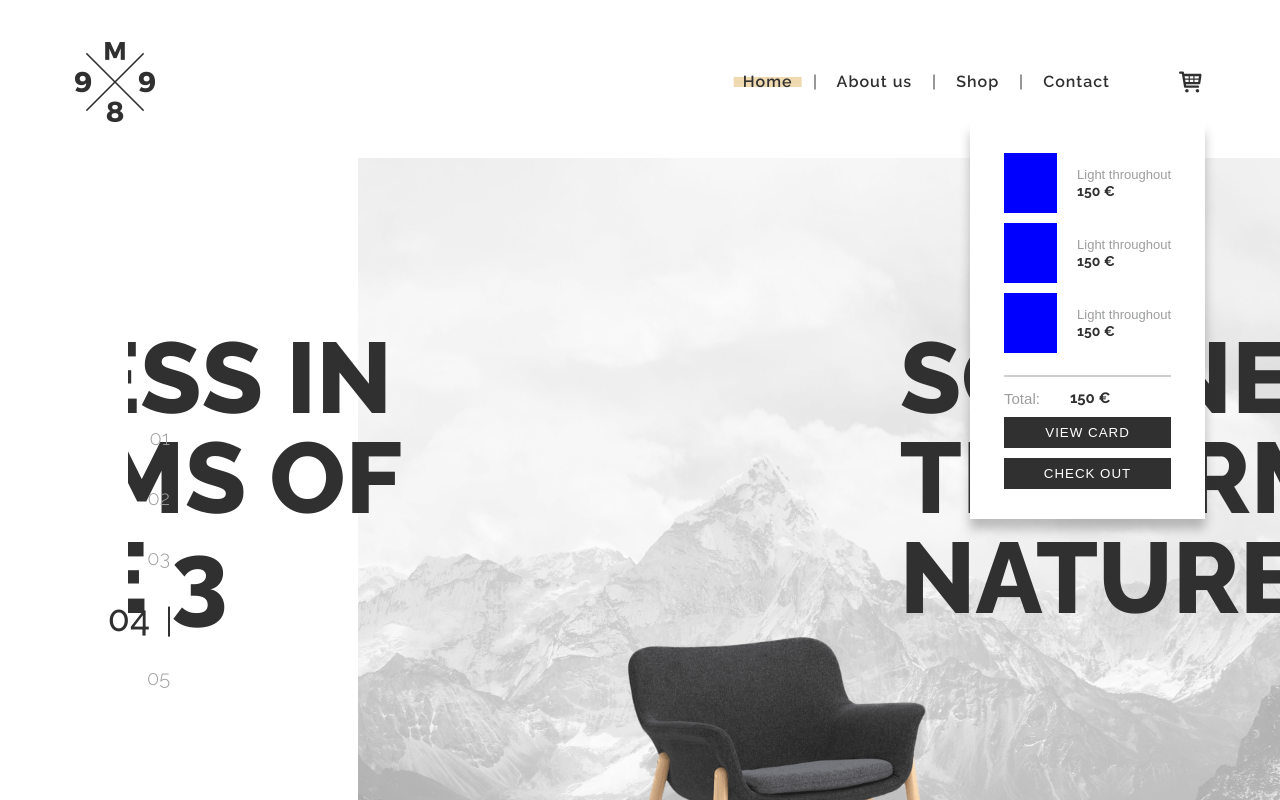
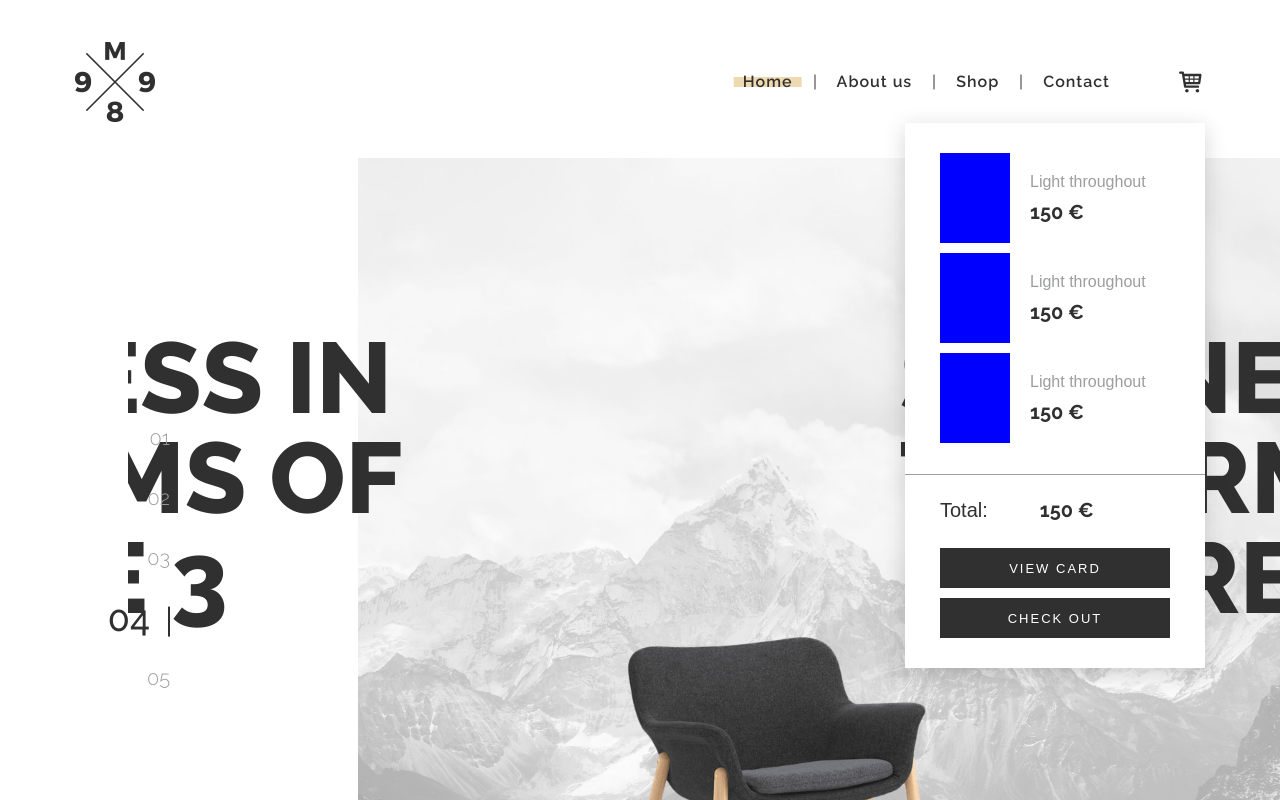
Before and after one commit to avaTzeng/Modern-furniture-project, a Vue app: page / in a window 1280 px wide. Both pictures are taken after a click on the icon 1191 px from the left and 82 px from the top of the page. Shown: the top 800 px of the page. Built offline with nearby package versions, Linux system fonts and the light colour scheme; no server answers; a web font is replaced by a local one.

Commit message:
修正購物車快捷視窗完成

```diff
--- a/src/App.vue
+++ b/src/App.vue
@@ -15,7 +15,7 @@
 
                 <!-- 購物車快捷視窗功能暫時拿掉 -->
                 <div v-if="isShowShoppingCart" class="shopping-cart">
-                    <div>
+                    <div class="shopping-cart__items">
                         <app-shopping-cart-item class="shopping-cart__item"></app-shopping-cart-item>
                         <app-shopping-cart-item class="shopping-cart__item"></app-shopping-cart-item>
                         <app-shopping-cart-item class="shopping-cart__item"></app-shopping-cart-item>
@@ -132,8 +132,13 @@
             transform: translateY(calc(100% + 2.7rem));
             z-index: 5;
             background-color: $color-white;
-            padding: 3rem 3.4rem;
-            box-shadow: 0 1rem 1rem rgba($color-black, .3);
+            padding: 3rem 0 3rem 0;
+            width: 30rem;
+            box-shadow: 0 .5rem 2rem rgba($color-black, .2);
+
+            &__items {
+                margin-bottom: 5.6rem;
+            }
 
             &__item:not(:last-child) {
                 margin-bottom: 1rem;
@@ -141,9 +146,7 @@
 
             &__info {
                 @include flex-column-center;
-                align-items: flex-start;
                 width: 100%;
-                margin-top: 3.5rem;
 
                 &::before {
                     @include size(100% , 1px);
@@ -151,34 +154,38 @@
                     display: block;
                     position: absoulte;
                     top: 0;
-                    transform: translateY(-1.25rem);
+                    left: 0;
+                    transform: translateY(-2.5rem);
                     background-color: $color-grey-light;
                 }
             }
 
             &__contents {
                 @include flex-row-center;
+                width: 23rem;
                 justify-content: flex-start;
-                margin-bottom: 1rem;
+                margin-bottom: 2.8rem;
             }
 
             &__title {
                 font-family: $font-family-2;
-                font-size: 1.5rem;
-                color: $color-grey-light;
+                font-size: 2rem;
+                color: $color-black;
+                line-height: 1;
             }
 
             &__total-price {
-                margin-left: 3rem;
+                margin-left: 5.2rem;
                 font-family: $font-family-1;
-                font-size: 1.5rem;
+                font-size: 2rem;
                 font-weight: 700;
                 color: $color-black;
+                line-height: 1;
             }
 
             &__btns {
                 @include flex-column-center;
-                width: 100%;
+                width: 23rem;
 
                 button:first-child {
                     margin-bottom: 1rem;
@@ -186,13 +193,15 @@
 
                 button {
                     width: 100%;
-                    padding: .8rem 0;
+                    height: 4rem;
                     border: none;
                     text-transform: uppercase;
-                    letter-spacing: 1px;
+                    letter-spacing: 2px;
                     font-weight: 500;
+                    font-size: 1.3rem;
                     transition: .15s;
                     overflow: hidden;
+                    outline: none;
 
                     span {
                         z-index: 2;
@@ -210,15 +219,29 @@
                         transform: translateY(-50%) scaleX(0);
                         z-index: 1;
                         transition: .2s;
+
+
                     }
 
                     &:hover {
-                        letter-spacing: 2px;
+                        letter-spacing: 3px;
                         color: black;
                         &::before {
                             transform: translateY(-50%) scaleX(1);
                         }
                     }
+
+                    &:active {
+                        &::before {
+                            background-color: darken($color-primary, 10%);
+                        }
+
+
+                    }
+
+
+
+
                 }
             }
         }
--- a/src/components/shoppingCart/AppListItem.vue
+++ b/src/components/shoppingCart/AppListItem.vue
@@ -1,19 +1,20 @@
 <template>
     <div class="item">
-        <span class="item-img"></span>
-        <span class="item-content">
+        <div class="item-img"></div>
+        <div class="item-content">
             <span class="item-content-title">Light throughout</span>
             <span class="item-content-price">150 €</span>
-        </span>
+        </div>
     </div>
 </template>
 
 <style lang="scss" scoped>
     .item {
-        @include flex-row-center;
+        @include size(23rem, 9rem);
+        display: flex;
 
         &-img {
-            @include size(5.3rem, 6rem);
+            @include size(7rem, 100%);
             background-color: blue;
         }
 
@@ -21,22 +22,25 @@
             @include flex-column-center;
             align-items: flex-start;
             margin-left: 2rem;
+            flex: 1;
 
             span:first-child {
-                margin-bottom: .15rem;
+                margin-bottom: 1.2rem;
             }
 
             &-title {
                 font-family: $font-family-2;
-                font-size: 1.3rem;
+                font-size: 1.6rem;
                 color: $color-grey-light;
+                line-height: 1;
             }
 
             &-price {
                 font-family: $font-family-1;
                 font-weight: 700;
-                font-size: 1.4rem;
+                font-size: 2rem;
                 color: $color-black;
+                line-height: 1;
             }
         }
     }
```
